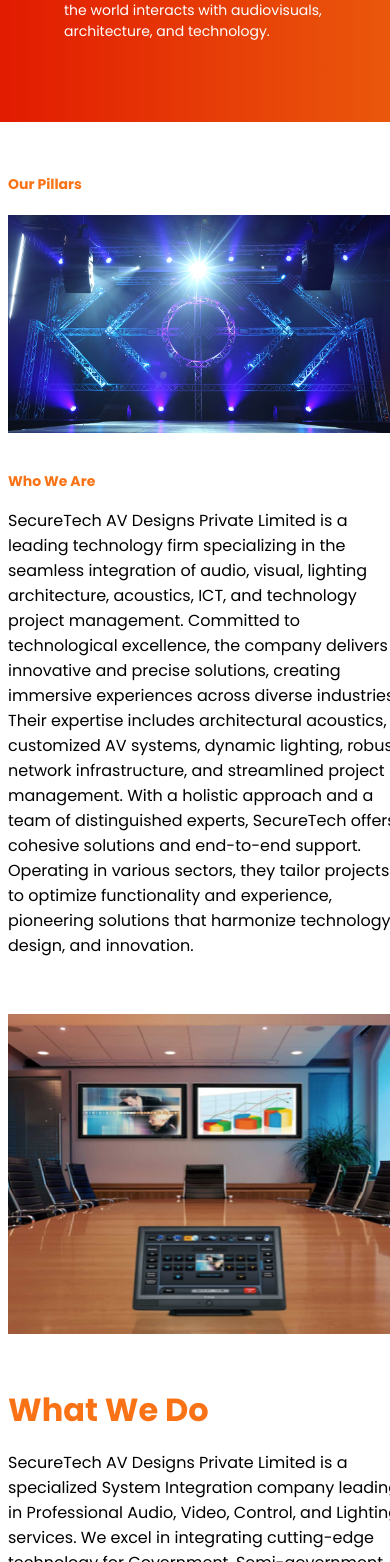
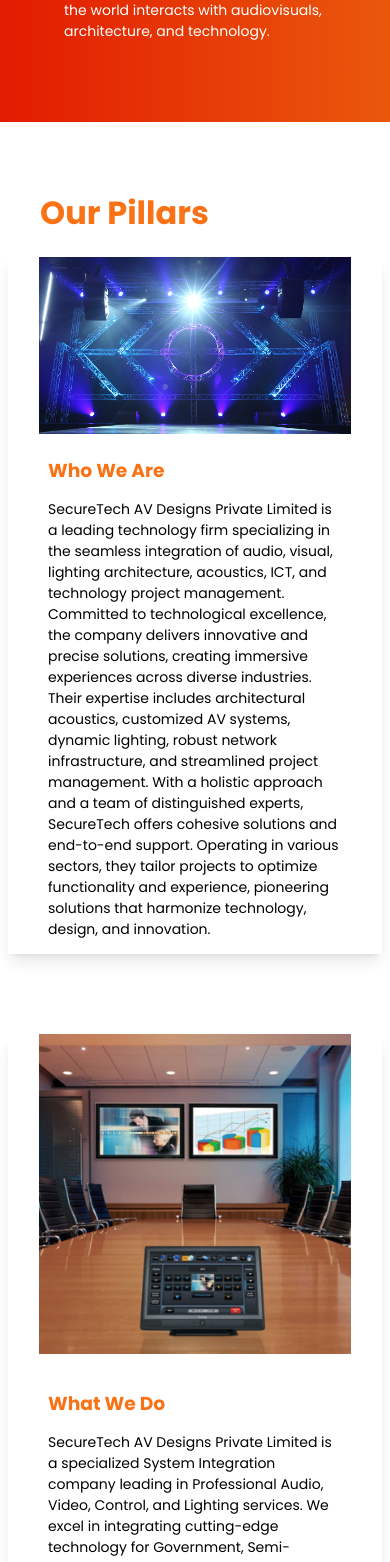
Before and after one commit to AshishBhardwaj01/securetech, a React (Vite) app: page /AboutUs in a window 390 px wide. Shown: the part 438-2000 px from the top of the page. Built offline with nearby package versions, Linux system fonts and the light colour scheme; a web font is replaced by a local one.

Commit message:
"Updated styles and layout for AboutBody component"

```diff
--- a/src/components/AboutBody.jsx
+++ b/src/components/AboutBody.jsx
@@ -9,21 +9,21 @@
 const Body = ({ className = "" }) => {
   return (
     <div className={`px-40 lg:px-2 py-10 ${className}`}>
-      <h2 className="text-orange-500 text-xl lg:text-sm lg:mb-5 mb-10">Our Pillars</h2>
+      <h2 className="text-orange-500 text-2xl lg:px-8 lg:mb-5 mb-10">Our Pillars</h2>
 
-      <div className="grid gap-20 lg:gap-10 ">
-        <div className="flex flex-row md:flex-row lg:flex-col lg:items-center items-start lg:gap-5 gap-20">
+      <div className="grid gap-20 lg:items-center">
+        <div className="flex flex-row lg:flex-col lg:items-center lg:shadow-lg items-start lg:gap-0 gap-20">
           <img
             src={image1}
             alt="SecureTech AV Designs Private Limited"
-            className="w-1/3 md:w-1/3 lg:w-96 h-auto mb-4 lg:mb-1 md:mb-0 md:mr-4"
+            className="w-1/3 lg:w-5/6 h-auto mb-4 lg:mb-1"
           />
 
-          <div className="flex-1">
-            <h3 className="text-orange-500 text-2xl lg:text-sm font-bold mb-2">
+          <div className="flex-1 lg:flex-col lg:px-10">
+            <h3 className="text-orange-500 text-xl font-bold mb-2">
               Who We Are
             </h3>
-            <p>
+            <p className="text-sm">
               SecureTech AV Designs Private Limited is a leading technology firm
               specializing in the seamless integration of audio, visual,
               lighting architecture, acoustics, ICT, and technology project
@@ -41,17 +41,17 @@
           </div>
         </div>
 
-        <div className="flex flex-row lg:flex-col md:flex-row lg:items-center items-start lg:gap-5 gap-20">
+        <div className="flex flex-row lg:flex-col lg:items-center lg:shadow-lg items-start lg:gap-0 gap-20">
           <img
             src={image2}
             alt="What We Do"
-            className="w-1/3 md:w-1/3 lg:w-96  h-80 mb-4 md:mb-0 md:mr-4"
+            className="w-1/3 md:w-1/3 lg:w-5/6 h-80 mb-4"
           />
-          <div className="flex-1">
-            <h3 className="text-orange-500 text-2xl font-bold mb-2">
+          <div className="flex-1 lg:flex-col lg:px-10">
+            <h3 className="text-orange-500 text-xl font-bold mb-2">
               What We Do
             </h3>
-            <p>
+            <p className="text-sm">
               SecureTech AV Designs Private Limited is a specialized System
               Integration company leading in Professional Audio, Video, Control,
               and Lighting services. We excel in integrating cutting-edge
@@ -68,17 +68,17 @@
           </div>
         </div>
 
-        <div className="flex flex-row lg:flex-col md:flex-row lg:items-center items-start lg:gap-5 gap-20">
+        <div className="flex flex-row lg:flex-col lg:items-center lg:shadow-lg items-start lg:gap-0 gap-20">
           <img
             src={image3}
             alt="Solution & Integration"
-            className="w-1/3 md:w-1/3 lg:w-96  h-auto mb-4 md:mb-0 md:mr-4"
+            className="w-1/3 lg:w-5/6  h-auto mb-4 "
           />
-          <div className="flex-1">
-            <h3 className="text-orange-500 text-2xl font-bold mb-2">
+          <div className="flex-1 lg:flex-col lg:px-10">
+            <h3 className="text-orange-500 text-xl font-bold mb-2">
               Solution & Integration
             </h3>
-            <p>
+            <p className="text-sm">
               SecureTech AV Designs Private Limited specializes in providing
               complete solutions and integration, offering turnkey services that
               encompass every phase of the project lifecycle. From customized
@@ -97,17 +97,17 @@
           </div>
         </div>
 
-        <div className="flex flex-row lg:flex-col md:flex-row lg:items-center items-start lg:gap-5 gap-20">
+        <div className="flex flex-row lg:flex-col lg:items-center lg:shadow-lg items-start lg:gap-0 gap-20">
           <img
             src={image4}
             alt="Methodology & Process"
-            className="w-1/3 md:w-1/3 lg:w-96  h-80 mb-4 md:mb-0 md:mr-4"
+            className="w-1/3 lg:w-5/6  h-80 mb-4 "
           />
-          <div className="flex-1">
-            <h3 className="text-orange-500 text-2xl font-bold mb-2">
+          <div className="flex-1 lg:flex-col lg:px-10">
+            <h3 className="text-orange-500 text-xl font-bold mb-2">
               Methodology & Process
             </h3>
-            <p>
+            <p className="text-sm">
               At SecureTech AV Designs Private Limited, our operational ethos
               revolves around a systematic approach guided by stringent
               processes and meticulous guidelines. We execute every project with
@@ -125,17 +125,17 @@
           </div>
         </div>
 
-        <div className="flex flex-row lg:flex-col md:flex-row lg:items-center items-start lg:gap-5 gap-20">
+        <div className="flex flex-row lg:flex-col md:flex-row lg:items-center items-start lg:shadow-lg lg:gap-0 gap-20">
           <img
             src={image5}
             alt="Our Vision"
-            className="w-1/3 md:w-1/3 lg:w-96  h-auto mb-4 md:mb-0 md:mr-4"
+            className="w-1/3 lg:w-5/6  h-auto mb-4 "
           />
-          <div className="flex-1">
-            <h3 className="text-orange-500 text-2xl font-bold mb-2">
+          <div className="flex-1 lg:flex-col lg:px-10">
+            <h3 className="text-orange-500 text-xl font-bold mb-2">
               Our Vision
             </h3>
-            <p>
+            <p className="text-sm">
               SecureTech AV Designs Private Limited' mission is to engineer
               seamless, immersive experiences by harmonizing technology, design,
               and innovation. The company strives to pioneer cutting-edge
```
